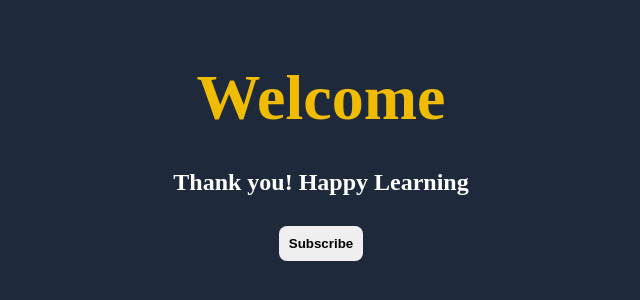
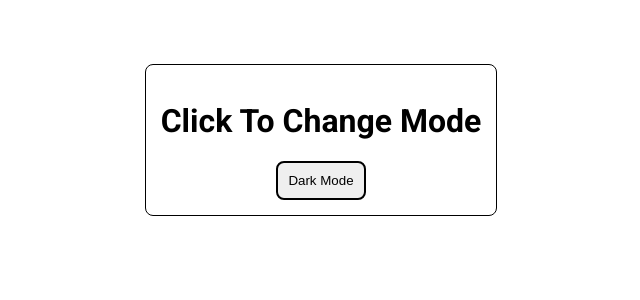
Before and after one commit to nokhalal-mahato/react-assignments, a React (Create React App) app: page / in a window 1280 px wide. Shown: the part 260-560 px from the top of the page, without its empty margins (319-959 px from the left). Built offline with nearby package versions, Linux system fonts and the light colour scheme.

Commit message:
light dark mode added

```diff
--- a/src/App.js
+++ b/src/App.js
@@ -6,6 +6,7 @@ import NotificationPage from './components/Notification';
 import BannerPage from './components/Banners';
 import TechnologyCard from './components/TechnologyCard';
 import Welcome from './components/Welcome';
+import LightDark from './components/LightDark';
 
 function App() {
   return (
@@ -16,7 +17,8 @@ function App() {
       {/* <NotificationPage/> */}
       {/* <BannerPage/> */}
       {/* <TechnologyCard/> */}
-      <Welcome/>
+      {/* <Welcome/> */}
+      <LightDark/>
     </div>
   );
 }
--- /dev/null
+++ b/src/components/LightDark/index.css
@@ -0,0 +1,32 @@
+:root{
+    --mode-bg:white;
+    --mode-header:black;
+}
+
+.dark{
+    --mode-bg:black;
+    --mode-header:white;
+}
+
+.lightdark-page{
+    display: flex;
+    justify-content: center;
+    align-items: center;
+    height: 100%;
+    text-align: center;
+}
+
+.lightdark-content{
+    border:1px solid black;
+    padding:15px;
+    border-radius: 8px;
+    background-color: var(--mode-bg);
+}
+.lightdark-header{
+    color: var(--mode-header);
+}
+.lightdark-btn{
+    padding:10px;
+    border-radius: 8px;
+    border:2px solid black;
+}
--- /dev/null
+++ b/src/components/LightDark/index.js
@@ -0,0 +1,23 @@
+import { Component } from 'react';
+import './index.css'
+
+class LightDark extends Component{
+    state={dark:false};
+
+    modeToggleHandler=()=>{
+        this.setState((prevState)=>({dark:!prevState.dark}));
+    }
+    render(){
+      const {dark}=this.state;
+      return(
+        <div className='lightdark-page'>
+            <div className={`lightdark-content ${dark ? 'dark':''}`}>
+                <h1 className='lightdark-header'>Click To Change Mode</h1>
+                <button className='lightdark-btn' onClick={this.modeToggleHandler}>{dark ? 'Light Mode': 'Dark Mode'}</button>
+            </div>
+        </div>
+      );
+    }
+}
+
+export default LightDark;
```
